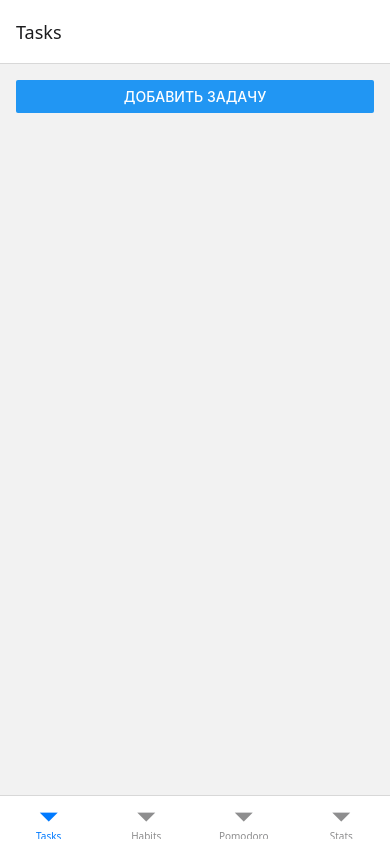
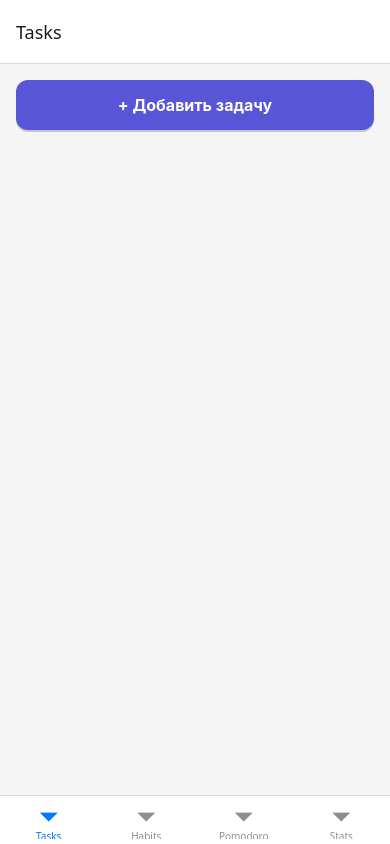
Before and after one commit to Veligor/focus-flow, a React Native app: screen / in a window 390 px wide. Built offline with nearby package versions, Linux system fonts and the light colour scheme.

Commit message:
refactor: replace system buttons with Pressable and enhance modal UI

```diff
--- a/src/features/tasks/screens/TaskScreen.tsx
+++ b/src/features/tasks/screens/TaskScreen.tsx
@@ -1,34 +1,40 @@
 import {
   View,
   Text,
-  Button,
   FlatList,
   Pressable,
   Modal,
   TextInput,
+  StyleSheet,
 } from "react-native";
 import { useState } from "react";
 import { useTasksStore } from "../../../store/tasksStore";
 
 export const TasksScreen = () => {
   const { tasks, addTask, toggleTask, removeTask } = useTasksStore();
-
   const [modalVisible, setModalVisible] = useState(false);
   const [title, setTitle] = useState("");
 
   const handleAddTask = () => {
     if (!title.trim()) return;
-
     addTask(title);
     setTitle("");
     setModalVisible(false);
   };
+
   return (
-    <View style={{ flex: 1, padding: 16 }}>
-      {/* Кнопка открытия */}
-      <Button title="Добавить задачу" onPress={() => setModalVisible(true)} />
+    <View style={styles.container}>
+      {/* Кастомная кнопка "Добавить" */}
+      <Pressable
+        style={({ pressed }) => [
+          styles.addButton,
+          pressed && { opacity: 0.7 }, // Эффект нажатия
+        ]}
+        onPress={() => setModalVisible(true)}
+      >
+        <Text style={styles.addButtonText}>+ Добавить задачу</Text>
+      </Pressable>
 
-      {/* Список */}
       <FlatList
         data={tasks}
         keyExtractor={(item) => item.id}
@@ -36,18 +42,10 @@ export const TasksScreen = () => {
           <Pressable
             onPress={() => toggleTask(item.id)}
             onLongPress={() => removeTask(item.id)}
-            style={{
-              padding: 16,
-              marginVertical: 6,
-              backgroundColor: "#eee",
-              borderRadius: 8,
-            }}
+            style={styles.taskItem}
           >
             <Text
-              style={{
-                fontSize: 16,
-                textDecorationLine: item.completed ? "line-through" : "none",
-              }}
+              style={[styles.taskText, item.completed && styles.completedTask]}
             >
               {item.title}
             </Text>
@@ -55,34 +53,100 @@ export const TasksScreen = () => {
         )}
       />
 
-      {/* Modal создания */}
-      <Modal visible={modalVisible} animationType="slide">
-        <View
-          style={{
-            flex: 1,
-            padding: 16,
-            justifyContent: "center",
-          }}
-        >
-          <Text style={{ fontSize: 20, marginBottom: 12 }}>Новая задача</Text>
+      <Modal visible={modalVisible} animationType="fade" transparent={true}>
+        <View style={styles.modalOverlay}>
+          <View style={styles.modalContent}>
+            <Text style={styles.modalTitle}>Новая задача</Text>
 
-          <TextInput
-            placeholder="Введите текст задачи"
-            value={title}
-            onChangeText={setTitle}
-            style={{
-              borderWidth: 1,
-              borderColor: "#ccc",
-              padding: 12,
-              borderRadius: 8,
-              marginBottom: 12,
-            }}
-          />
+            <TextInput
+              placeholder="Что нужно сделать?"
+              value={title}
+              onChangeText={setTitle}
+              style={styles.input}
+              placeholderTextColor="#999"
+            />
 
-          <Button title="Сохранить" onPress={handleAddTask} />
-          <Button title="Отмена" onPress={() => setModalVisible(false)} />
+            <View style={styles.row}>
+              <Pressable
+                style={[styles.btn, styles.btnCancel]}
+                onPress={() => setModalVisible(false)}
+              >
+                <Text style={styles.btnText}>Отмена</Text>
+              </Pressable>
+
+              <Pressable
+                style={[styles.btn, styles.btnSave]}
+                onPress={handleAddTask}
+              >
+                <Text style={styles.btnText}>Сохранить</Text>
+              </Pressable>
+            </View>
+          </View>
         </View>
       </Modal>
     </View>
   );
 };
+
+const styles = StyleSheet.create({
+  container: { flex: 1, padding: 16, backgroundColor: "#f5f5f5" },
+
+  // Стиль основной кнопки
+  addButton: {
+    backgroundColor: "#5856D6",
+    padding: 15,
+    borderRadius: 12,
+    alignItems: "center",
+    marginBottom: 20,
+    elevation: 3, // Тень для Android
+    shadowColor: "#000", // Тень для iOS
+    shadowOffset: { width: 0, height: 2 },
+    shadowOpacity: 0.2,
+  },
+  addButtonText: { color: "white", fontWeight: "bold", fontSize: 16 },
+
+  taskItem: {
+    padding: 16,
+    marginVertical: 6,
+    backgroundColor: "white",
+    borderRadius: 12,
+    flexDirection: "row",
+    alignItems: "center",
+    elevation: 1,
+  },
+  taskText: { fontSize: 16, color: "#333" },
+  completedTask: { textDecorationLine: "line-through", color: "#aaa" },
+
+  // Стили модалки
+  modalOverlay: {
+    flex: 1,
+    backgroundColor: "rgba(0,0,0,0.5)",
+    justifyContent: "center",
+    padding: 20,
+  },
+  modalContent: {
+    backgroundColor: "white",
+    borderRadius: 20,
+    padding: 20,
+    alignItems: "stretch",
+  },
+  modalTitle: {
+    fontSize: 18,
+    fontWeight: "bold",
+    marginBottom: 15,
+    textAlign: "center",
+  },
+  input: {
+    borderWidth: 1,
+    borderColor: "#eee",
+    backgroundColor: "#fafafa",
+    padding: 12,
+    borderRadius: 10,
+    marginBottom: 20,
+  },
+  row: { flexDirection: "row", justifyContent: "space-between" },
+  btn: { flex: 0.48, padding: 12, borderRadius: 10, alignItems: "center" },
+  btnSave: { backgroundColor: "#5856D6" },
+  btnCancel: { backgroundColor: "#ff3b30" },
+  btnText: { color: "white", fontWeight: "600" },
+});
```
